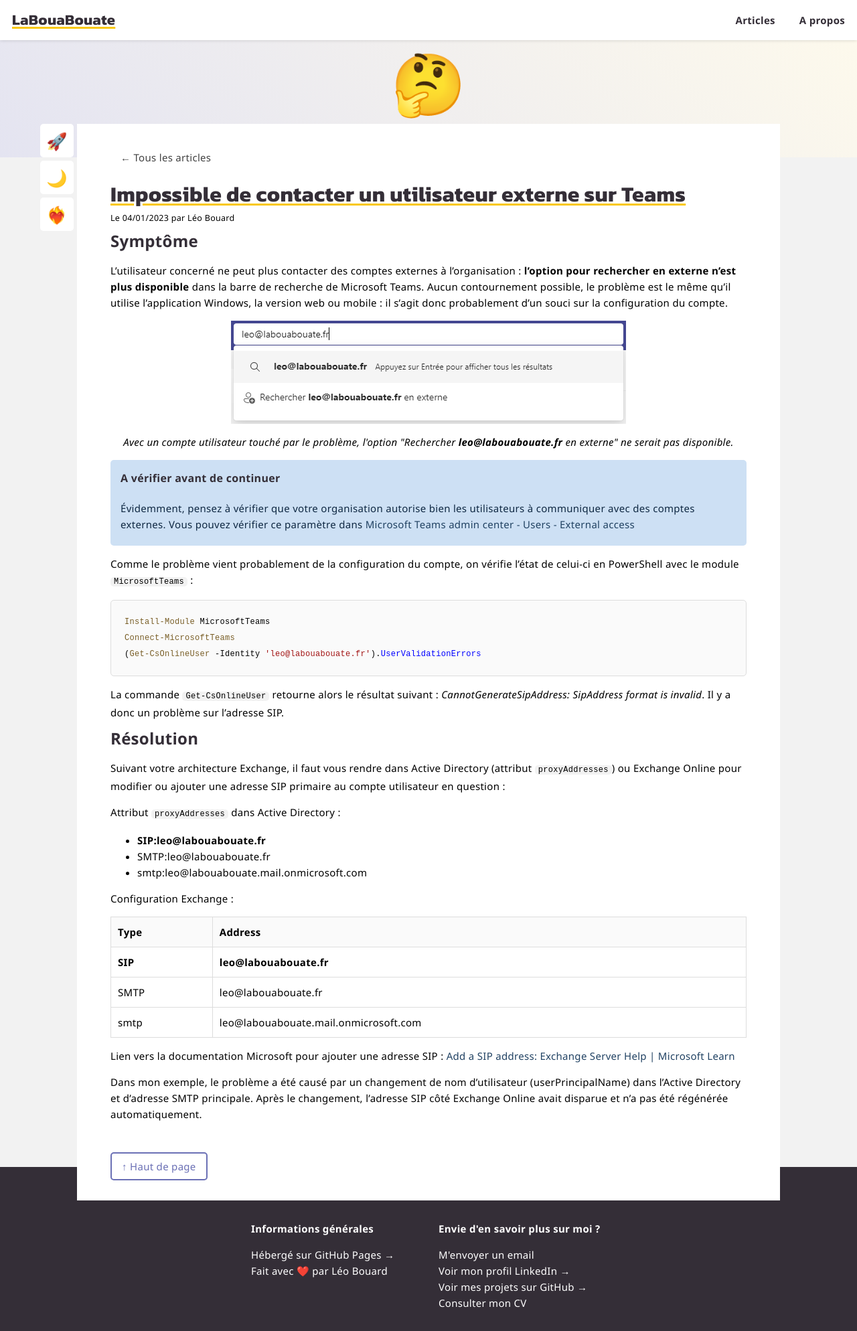
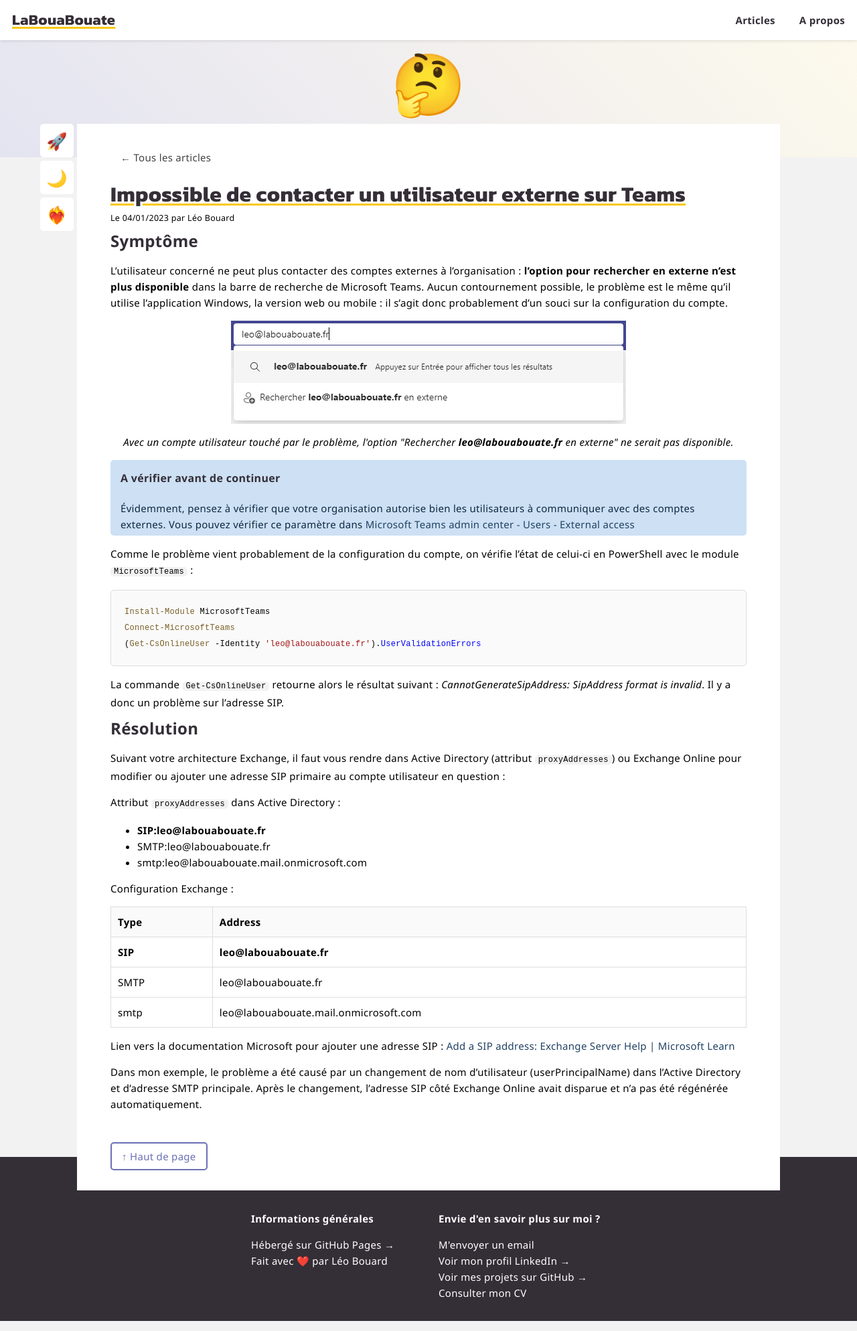
Before and after one commit to leobouard/leobouard.github.io, a Jekyll site: the page built from _posts/2023-01-04-impossible-de-contacter-un-utilisateur-externe-teams.md, in a window 1280 px wide. Shown: the whole page at 67% size. Built offline with Jekyll 4.4.1, drawn with Linux system fonts in a browser that asks for light colours; some web fonts are replaced.

Commit message:
Update posts.scss

```diff
--- a/assets/css/posts.scss
+++ b/assets/css/posts.scss
@@ -112,12 +112,21 @@
     z-index: -1;
 }
 
-.information {
+div.information {
     background-color: #CDE0F4;
     color: #0F2843;
     padding: 5px 15px;
     border-radius: 5px;
     margin: 15px 0px;
+}
+
+div.information > span {
+    font-weight: 600;
+    font-size: 16px;
+}
+
+div.information > p {
+    margin: 10px 0px 0px;
 }
 
 .div_summary {
```
